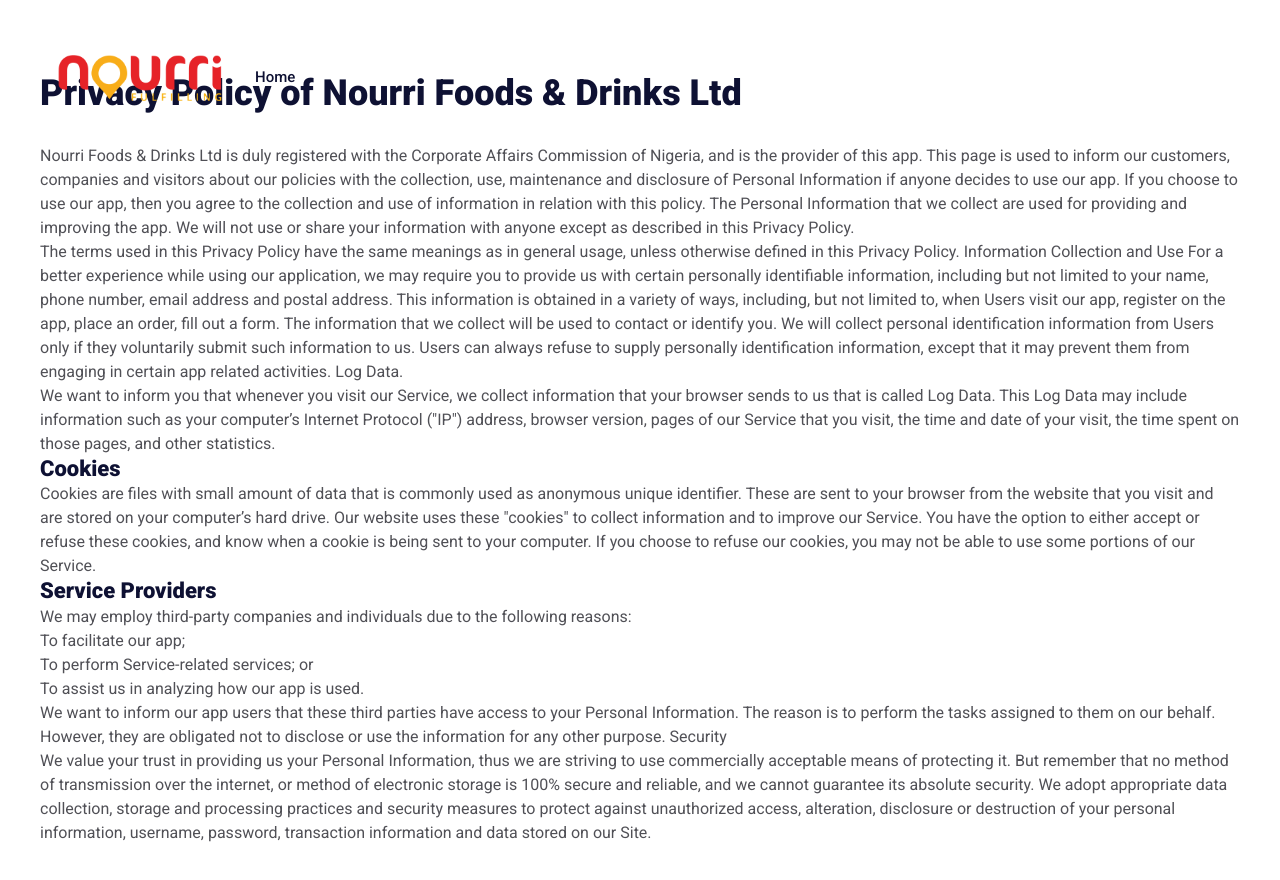
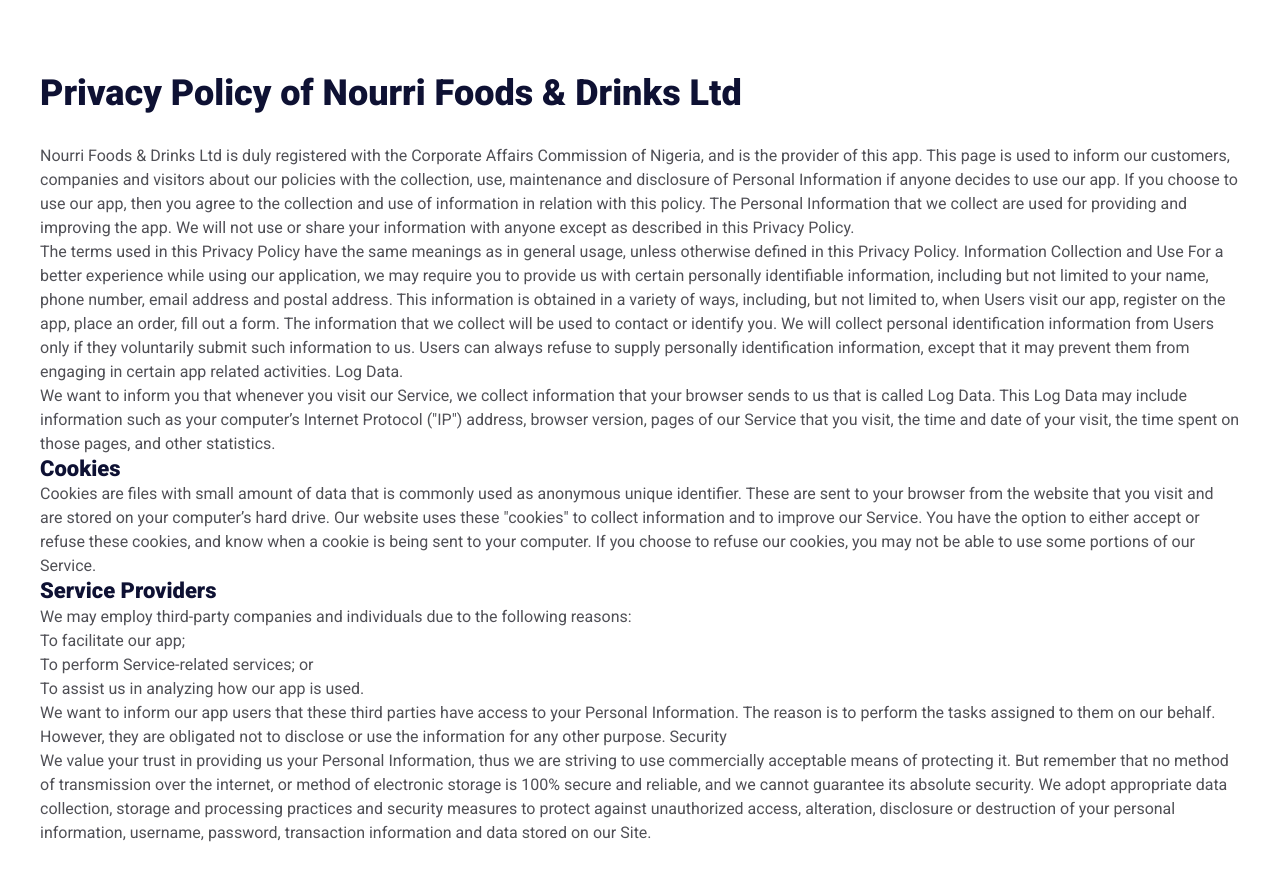
Before and after one commit to tuzzy08/nourrifd, a Next.js app: page /policy in a window 1280 px wide. Shown: the top 880 px of the page. Built offline with nearby package versions, Linux system fonts and the light colour scheme.

Commit message:
Update policy.js

```diff
--- a/pages/policy.js
+++ b/pages/policy.js
@@ -32,37 +32,7 @@
 				<link rel='icon' href='/favicon.ico' />
 			</Head>
 			<body>
-				<header className='appie-header-area appie-sticky'>
-					<div className='container'>
-						<div className='header-nav-box'>
-							<div className='row align-items-center'>
-								<div className='col-lg-2 col-md-4 col-sm-5 col-6 order-1 order-sm-1'>
-									<div className='appie-logo-box'>
-										<a href='#'>
-											<img
-												src='assets/images/custom/NOURRI 1920 X 1080.png'
-												alt=''
-											/>
-										</a>
-									</div>
-								</div>
-								<div className='col-lg-6 col-md-1 col-sm-1 order-3 order-sm-2'>
-									<div className='appie-header-main-menu'>
-										<ul>
-											<li>
-												<Link href="/">
-													<a>Home</a>
-												</Link>
-											</li>
 
-
-										</ul>
-									</div>
-								</div>
-							</div>
-						</div>
-					</div>
-				</header>
 				<br />
 				<br />
 				<br />
```
